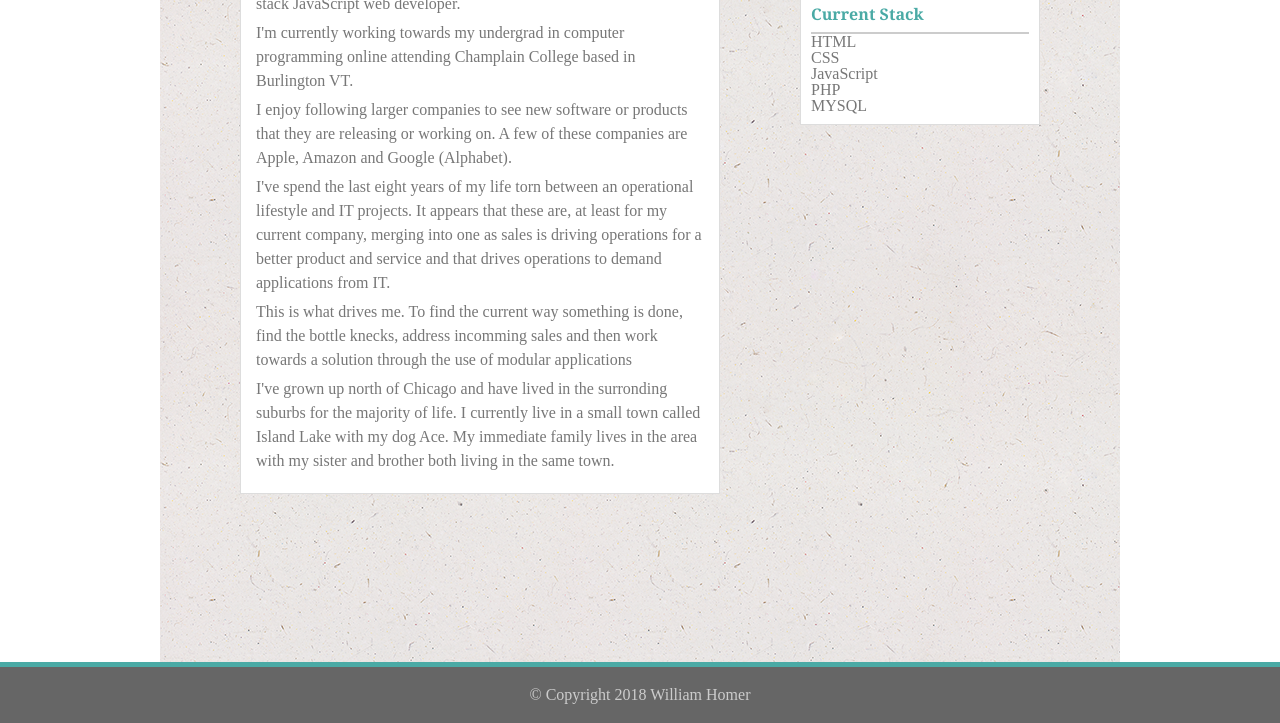
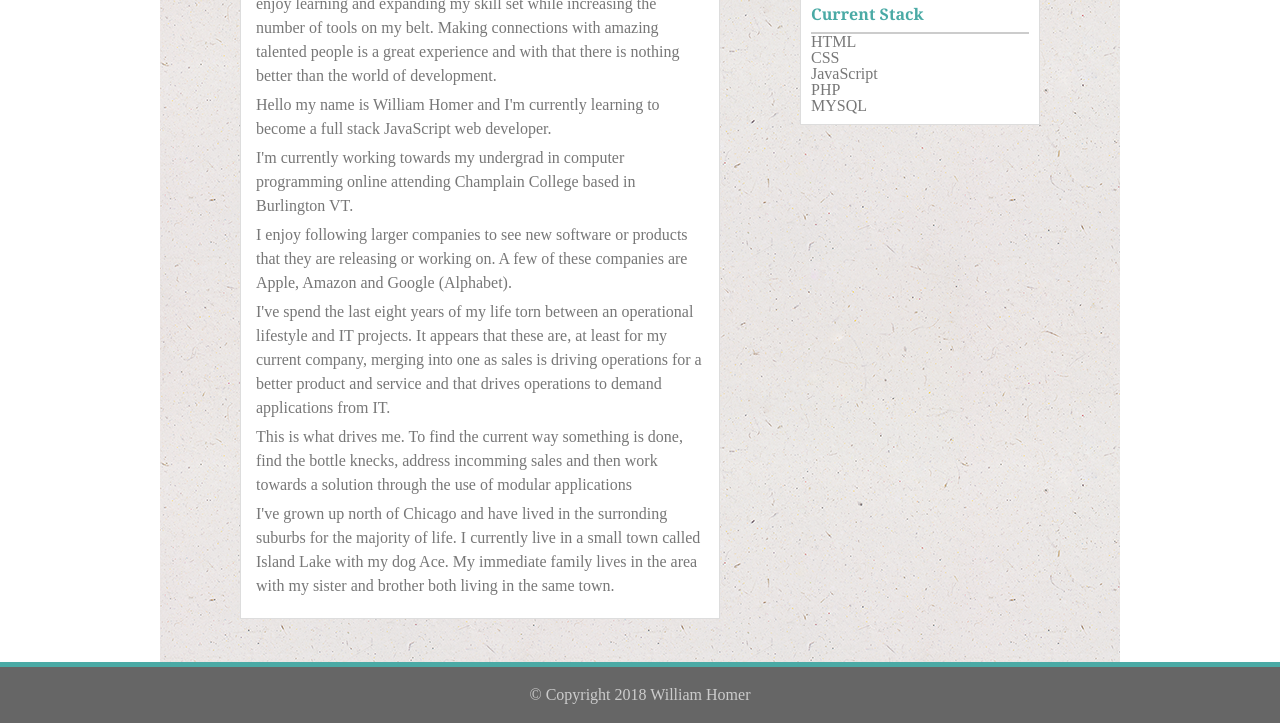
Before and after one commit to WHomer/Responsive-Portfolio, a plain HTML site: page index.html in a window 1280 px wide. Shown: the part 204-927 px from the top of the page. Drawn offline with Linux system fonts and the light colour scheme.

Commit message:
paragraph updates 0523/218

```diff
--- a/index.html
+++ b/index.html
@@ -34,6 +34,7 @@
 					<img class="portfolio-bio-image" src="assets/images/william-homer-profile.jpg" alt="William Homer Profile Picture">
 				</div>
 				<div class="line-height">
+					<p>Hello my name is William Homer and my passion is creating useful things.  I enjoy learning and expanding my skill set while increasing the number of tools on my belt. Making connections with amazing talented people is a great experience and with that there is nothing better than the world of development.</p>
 					<p>Hello my name is William Homer and I'm currently learning to become a full stack JavaScript web developer.</p>
 					<p>I'm currently working towards my undergrad in computer programming online attending Champlain College based in Burlington VT.</p>
 					<p>I enjoy following larger companies to see new software or products that they are releasing or working on.  A few of these companies are Apple, Amazon and Google (Alphabet).</p>
```
